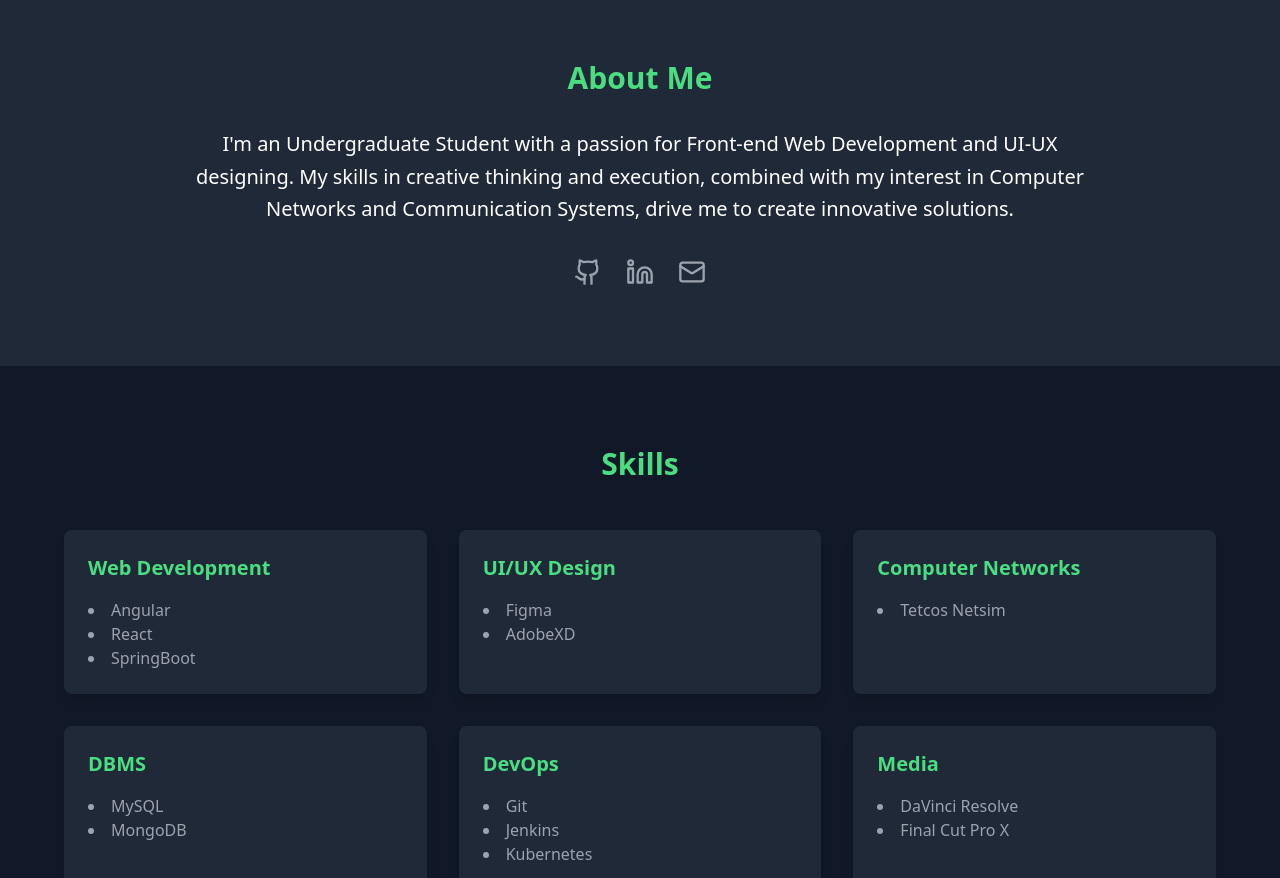
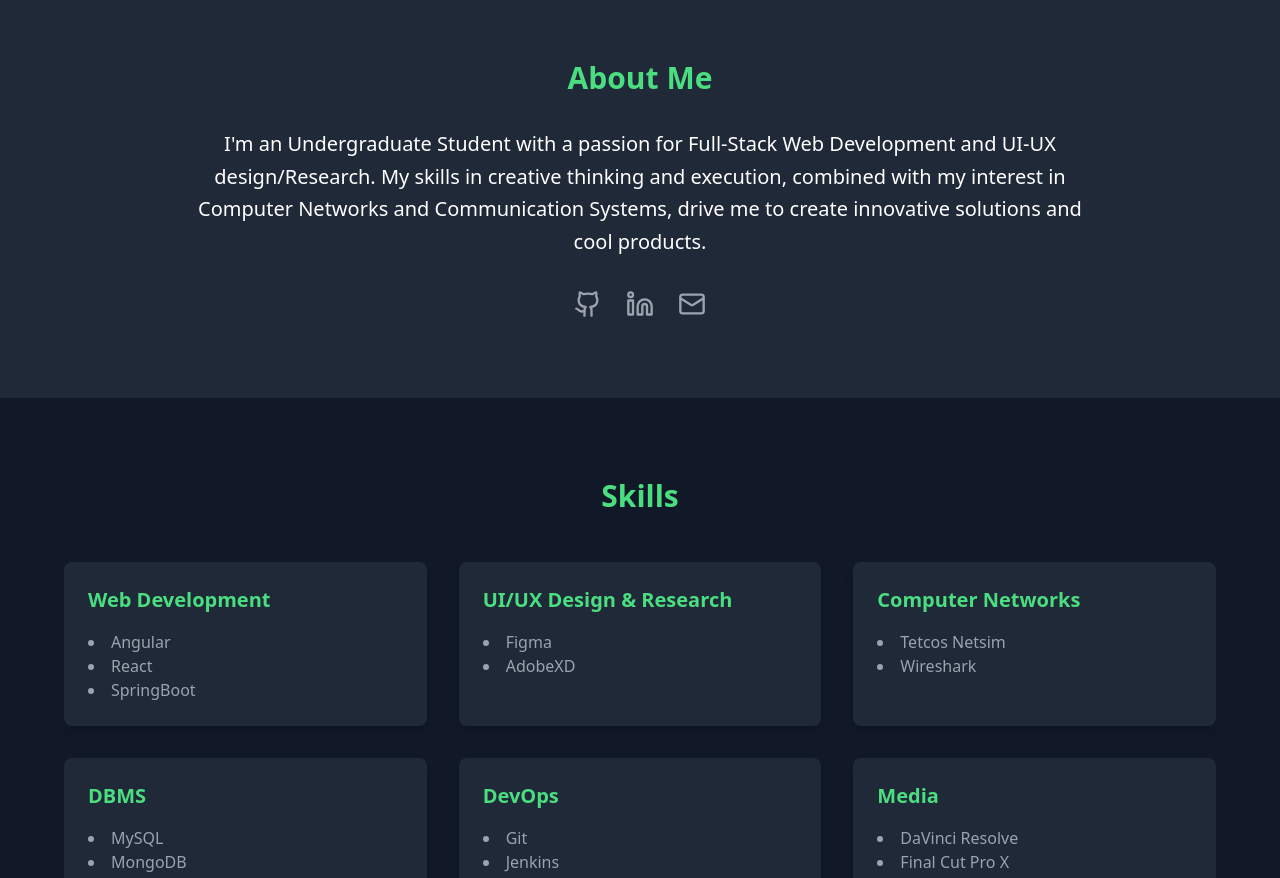
Before and after one commit to Ezhil2389/Personal-Portfolio-React, a React (Create React App) app: page / in a window 1280 px wide. Shown: the part 820-1698 px from the top of the page. Built offline with nearby package versions, Linux system fonts and the light colour scheme.

Commit message:
Text corrections

```diff
--- a/src/Home.js
+++ b/src/Home.js
@@ -25,7 +25,7 @@ const Home = () => {
   const titles = [
     "B.Tech CCE Student",
     "UI/UX Designer",
-    "Web Developer",
+    "Full-Stack Developer",
     "Music Producer"
   ];
 
@@ -68,8 +68,8 @@ const Home = () => {
 
   const skills = [
     { title: 'Web Development', subpoints: ['Angular', 'React', 'SpringBoot'] },
-    { title: 'UI/UX Design', subpoints: ['Figma', 'AdobeXD'] },
-    { title: 'Computer Networks', subpoints: ['Tetcos Netsim'] },
+    { title: 'UI/UX Design & Research', subpoints: ['Figma', 'AdobeXD'] },
+    { title: 'Computer Networks', subpoints: ['Tetcos Netsim','Wireshark'] },
     { title: 'DBMS', subpoints: ['MySQL', 'MongoDB'] },
     { title: 'DevOps', subpoints: ['Git', 'Jenkins', 'Kubernetes'] },
     { title: 'Media', subpoints: ['DaVinci Resolve', 'Final Cut Pro X'] },
@@ -190,9 +190,9 @@ const Home = () => {
         >
           <h2 className="text-3xl font-bold mb-8 text-green-400">About Me</h2>
           <p className="text-xl mb-8 leading-relaxed">
-            I'm an Undergraduate Student with a passion for Front-end Web Development and UI-UX designing.
+            I'm an Undergraduate Student with a passion for Full-Stack Web Development and UI-UX design/Research.
             My skills in creative thinking and execution, combined with my interest in Computer Networks
-            and Communication Systems, drive me to create innovative solutions.
+            and Communication Systems, drive me to create innovative solutions and cool products.
           </p>
           <div className="flex justify-center space-x-6">
             <a
```
